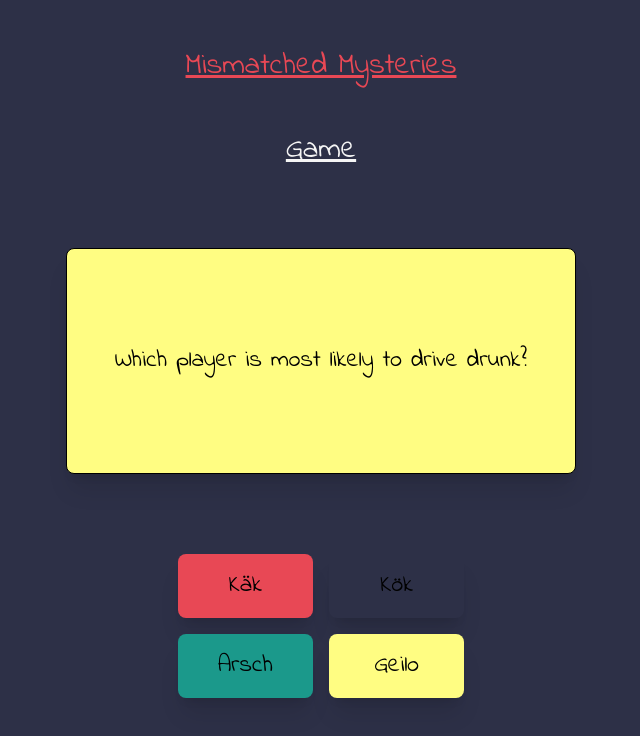
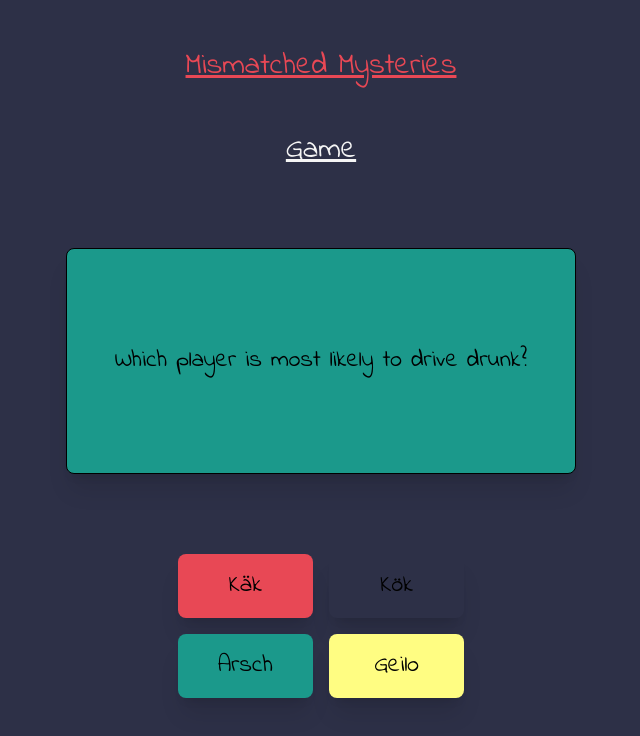
Before and after one commit to g-popp/MismatchMysteries, a React (Vite) app: page /game in a window 1280 px wide. Shown: the top 736 px of the page, without its empty margins (319-959 px from the left). Built offline with nearby package versions, Linux system fonts and the light colour scheme.

Commit message:
Stylings

```diff
--- a/src/components/ChoosePlayer.jsx
+++ b/src/components/ChoosePlayer.jsx
@@ -8,14 +8,12 @@ const ChoosePlayer = () => {
         <div className=' grid'>
             <div className='grid grid-cols-2 gap-4'>
                 {players.map(player => (
-                    <div
+                    <button
                         key={player.id}
-                        className={`bg-[${player.backgroundColor}] rounded-lg shadow-xl py-4 px-10`}
+                        className={`bg-[${player.backgroundColor}] rounded-lg shadow-xl py-4 px-10 text-2xl text-center text-black focus:bg-opacity-50 focus:text-white focus:outline-none`}
                     >
-                        <h2 className='text-2xl text-center text-black'>
-                            {player.name}
-                        </h2>
-                    </div>
+                        {player.name}
+                    </button>
                 ))}
             </div>
         </div>
--- a/src/components/QuestionCard.jsx
+++ b/src/components/QuestionCard.jsx
@@ -1,6 +1,14 @@
+import { useState } from 'react';
+
 const QuestionCard = () => {
+    const headingColors = ['#FF9B71', '#1B998B', '#FFFD82', '#E84855'];
+    const randomColor =
+        headingColors[Math.floor(Math.random() * headingColors.length)];
+    const [color] = useState(randomColor);
     return (
-        <div className='w-full border border-black px-12 py-24 bg-[#FFFD82] rounded-lg shadow-xl'>
+        <div
+            className={`w-full border border-black px-12 py-24 bg-[${color}] rounded-lg shadow-xl`}
+        >
             <h2 className='text-2xl text-center text-black'>
                 Which player is most likely to drive drunk?
             </h2>
```
